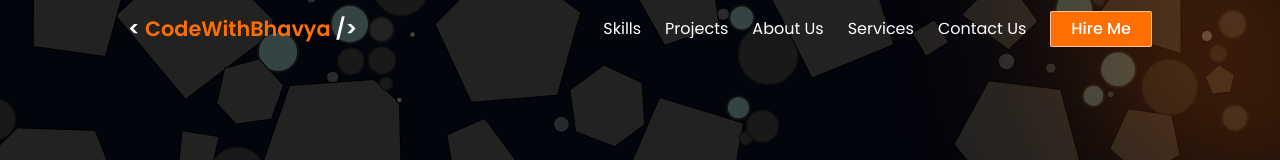
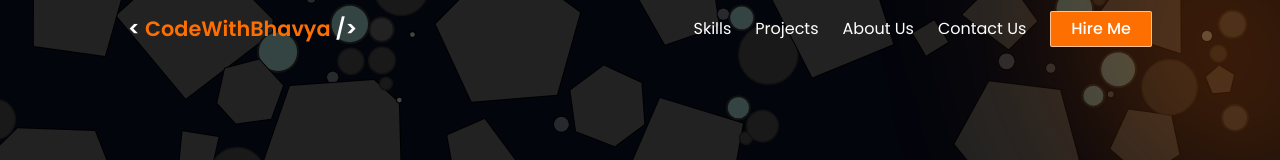
Before and after one commit to Code-With-Bhavya/bhavya-gupta, a Next.js app: page / in a window 1280 px wide. Shown: the top 160 px of the page. Built offline with nearby package versions, Linux system fonts and the light colour scheme.

Commit message:
Add Footer component and enhance section scrolling; update Projects and Skills components with IDs

```diff
--- a/src/app/page.jsx
+++ b/src/app/page.jsx
@@ -5,6 +5,7 @@ import Skills from '@/components/Skills'
 import Projects from '@/components/Projects';
 import Image from 'next/image';
 import Contact from '@/components/Contact';
+import Footer from '@/components/Footer';
 
 export default function Home() {
 
@@ -17,6 +18,7 @@ export default function Home() {
       <Skills/>
       <Projects/>
       <Contact/>
+      <Footer/>
     </div>
   );
 }
--- /dev/null
+++ b/src/components/Footer.jsx
@@ -0,0 +1,32 @@
+import React from 'react'
+
+const Footer = () => {
+    const scrollToSection = (id) => {
+        const section = document.getElementById(id);
+        if (section) {
+            const offset = 50; // 🛠️ Adjust this value based on your navbar height
+            const sectionTop = section.getBoundingClientRect().top + window.scrollY - offset;
+            window.scrollTo({ top: sectionTop, behavior: "smooth" });
+        }
+    }
+    return (
+        <div className='pointer-events-auto h-[50px]'>
+            <div className='flex flex-col md:flex-row justify-between items-center gap-4'>
+                <h1 className='font-semibold text-[1.3em] text-[#fff] hover:scale-105 pointer-events-auto transition-all ease-linear delay-50'>
+                    <span className='text-[#FD6F00]'>&lt;</span> CodeWithBhavya <span className='text-[#FD6F00]'>/&gt;</span>
+                </h1>
+                <div className='flex gap-4'>
+                    <span className='text-[#FD6F00] hover:text-[#fff]' onClick={() => scrollToSection("skills")}>Skills</span>
+                    <span className='text-[#FD6F00] hover:text-[#fff]' onClick={() => scrollToSection("projects")}>Projects</span>
+                    <span className='text-[#FD6F00] hover:text-[#fff]' onClick={() => scrollToSection("about")}>About Us</span>
+                    <span className='text-[#FD6F00] hover:text-[#fff]' onClick={() => scrollToSection("contact")}>Contact Us</span>
+                </div>
+            </div>
+            <div className='flex justify-center items-center gap-4 pb-2 px-8'>
+                <p className='text-white'>Made with ❣️by Bhavya Gupta</p>
+            </div>
+        </div>
+    )
+}
+
+export default Footer
--- a/src/components/Navbar.jsx
+++ b/src/components/Navbar.jsx
@@ -1,6 +1,5 @@
 "use client"
 import { useState, useEffect, useRef } from 'react';
-import Link from 'next/link';
 
 export default function Navbar() {
   const [isSidebarOpen, setIsSidebarOpen] = useState(false);
@@ -38,9 +37,20 @@ export default function Navbar() {
     };
   }, [isSidebarOpen]);
 
+  const scrollToSection = (id) => {
+    const section = document.getElementById(id);
+    if (section) {
+        const offset = 50; // 🛠️ Adjust this value based on your navbar height
+        const sectionTop = section.getBoundingClientRect().top + window.scrollY - offset;
+        window.scrollTo({ top: sectionTop, behavior: "smooth" });
+    }
+};
+
+
+
   return (
     <>
-      <nav className="top-0 w-full h-[50px] flex justify-between items-center mt-1 sticky bg-transparent z-20">
+      <nav className="top-0 h-[50px] flex justify-between items-center mt-1 sticky z-20">
         {/* Logo */}
         <h1 className='font-semibold text-[1.3em] text-[#FD6F00] hover:scale-105 pointer-events-auto transition-all ease-linear delay-50'>
           <span className='text-white'>&lt;</span> CodeWithBhavya <span className='text-white'>/&gt;</span>
@@ -48,12 +58,11 @@ export default function Navbar() {
 
         {/* Links */}
         <div className='hidden md:flex gap-6 h-full items-center py-[7px]'>
-          <Link className='hover:text-[#FD6F00] pointer-events-auto transition-all hover:scale-105 ease-linear' href="#">Skills</Link>
-          <Link className='hover:text-[#FD6F00] pointer-events-auto transition-all hover:scale-105 ease-linear' href="#">Projects</Link>
-          <Link className='hover:text-[#FD6F00] pointer-events-auto transition-all hover:scale-105 ease-linear' href="#">About Us</Link>
-          <Link className='hover:text-[#FD6F00] pointer-events-auto transition-all hover:scale-105 ease-linear' href="#">Services</Link>
-          <Link className='hover:text-[#FD6F00] pointer-events-auto transition-all hover:scale-105 ease-linear' href="#">Contact Us</Link>
-          <button className='bg-[#FD6F00] flex pointer-events-auto justify-center items-center font-medium h-full px-[20px] rounded-[2px] hoverbtn transition-all ease-linear'><Link href={'https://www.fiverr.com/s/dDW9542'} > Hire Me</Link></button>
+          <span className='hover:text-[#FD6F00] pointer-events-auto transition-all hover:scale-105 ease-linear' onClick={()=>scrollToSection("skills")}>Skills</span>
+          <span className='hover:text-[#FD6F00] pointer-events-auto transition-all hover:scale-105 ease-linear' onClick={()=>scrollToSection("projects")}>Projects</span>
+          <span className='hover:text-[#FD6F00] pointer-events-auto transition-all hover:scale-105 ease-linear' onClick={()=>scrollToSection("about")}>About Us</span>
+          <span className='hover:text-[#FD6F00] pointer-events-auto transition-all hover:scale-105 ease-linear' onClick={()=>scrollToSection("contact")}>Contact Us</span>
+          <button className='bg-[#FD6F00] flex pointer-events-auto justify-center items-center font-medium h-full px-[20px] rounded-[2px] hoverbtn transition-all ease-linear'><a href={'https://www.fiverr.com/s/dDW9542'} > Hire Me</a></button>
         </div>
 
         {/* Hamburger Icon */}
@@ -80,17 +89,16 @@ export default function Navbar() {
               <path strokeLinecap="round" strokeLinejoin="round" strokeWidth="2" d="M6 18L18 6M6 6l12 12"></path>
             </svg>
           </button>
-          <Link className='hover:text-[#FD6F00] pointer-events-auto transition-all hover:scale-105 ease-linear' href="#" onClick={toggleSidebar}>Skills</Link>
-          <Link className='hover:text-[#FD6F00] pointer-events-auto transition-all hover:scale-105 ease-linear' href="#" onClick={toggleSidebar}>Projects</Link>
-          <Link className='hover:text-[#FD6F00] pointer-events-auto transition-all hover:scale-105 ease-linear' href="#" onClick={toggleSidebar}>About Us</Link>
-          <Link className='hover:text-[#FD6F00] pointer-events-auto transition-all hover:scale-105 ease-linear' href="#" onClick={toggleSidebar}>Services</Link>
-          <Link className='hover:text-[#FD6F00] pointer-events-auto transition-all hover:scale-105 ease-linear' href="#" onClick={toggleSidebar}>Contact Us</Link>
-          <Link href={'https://www.fiverr.com/s/dDW9542'} className='bg-[#FD6F00] flex pointer-events-auto justify-center items-center font-medium h-full px-[20px] rounded-[2px] hover:text-[#FD6F00] hover:bg-white hover:scale-105 transition-all ease-linear' onClick={toggleSidebar}> Hire Me</Link>
+          <span className='hover:text-[#FD6F00] pointer-events-auto transition-all hover:scale-105 ease-linear' onClick={()=>{toggleSidebar;scrollToSection("skills")}}>Skills</span>
+          <span className='hover:text-[#FD6F00] pointer-events-auto transition-all hover:scale-105 ease-linear' onClick={()=>{toggleSidebar;scrollToSection("projects")}}>Projects</span>
+          <span className='hover:text-[#FD6F00] pointer-events-auto transition-all hover:scale-105 ease-linear' onClick={()=>{toggleSidebar;scrollToSection("about")}}>About Us</span>
+          <span className='hover:text-[#FD6F00] pointer-events-auto transition-all hover:scale-105 ease-linear' onClick={()=>{toggleSidebar;scrollToSection("contact")}}>Contact Us</span>
+          <span href={'https://www.fiverr.com/s/dDW9542'} className='bg-[#FD6F00] flex pointer-events-auto justify-center items-center font-medium h-full px-[20px] rounded-[2px] hover:text-[#FD6F00] hover:bg-white hover:scale-105 transition-all ease-linear' onClick={toggleSidebar}> Hire Me</span>
         </div>
       </div>
 
       {/* Background Blur */}
-      <div className={`md:hidden fixed inset-0 bg-black bg-opacity-50 z-20 transition-opacity duration-300 ${isSidebarOpen ? 'opacity-100 blur-background' : 'opacity-0 pointer-events-none'}`}></div>
+      <div className={`md:hidden fixed inset-0 bg-black bg-opacity-50 z-20 transition-opacity duration-300 ${isSidebarOpen ? 'opacity-100 blur-background' : 'opacity-0 pointer-events-none'}`}/>
     </>
   );
 }
--- a/src/components/Projects.jsx
+++ b/src/components/Projects.jsx
@@ -58,6 +58,7 @@ const Projects = () => {
             exit={{ x: -100, opacity: 0 }}
             transition={{ duration: 0.5 }}
             className='w-full flex flex-col gap-5 pointer-events-auto'
+            id='projects'
         >
             <h1 className='text-3xl'>P<span className='text-[#FD6F00]'>ro</span>jects</h1>
             <div>
--- a/src/components/Skills.jsx
+++ b/src/components/Skills.jsx
@@ -45,7 +45,7 @@ export default function Skills() {
 
 
     return (
-        <div ref={ref} className="w-full h-[100vh] py-12 flex flex-col gap-5">
+        <div ref={ref} className="w-full h-[100vh] py-12 flex flex-col gap-5" id='skills'>
             <h1 className='text-3xl'>Ski<span className='text-[#FD6F00]'>ll</span>s</h1>
 
             {/* TABS */}
```
Also changed, not shown: src/components/Contact.jsx (+24 -14 lines), public/mail.svg.
